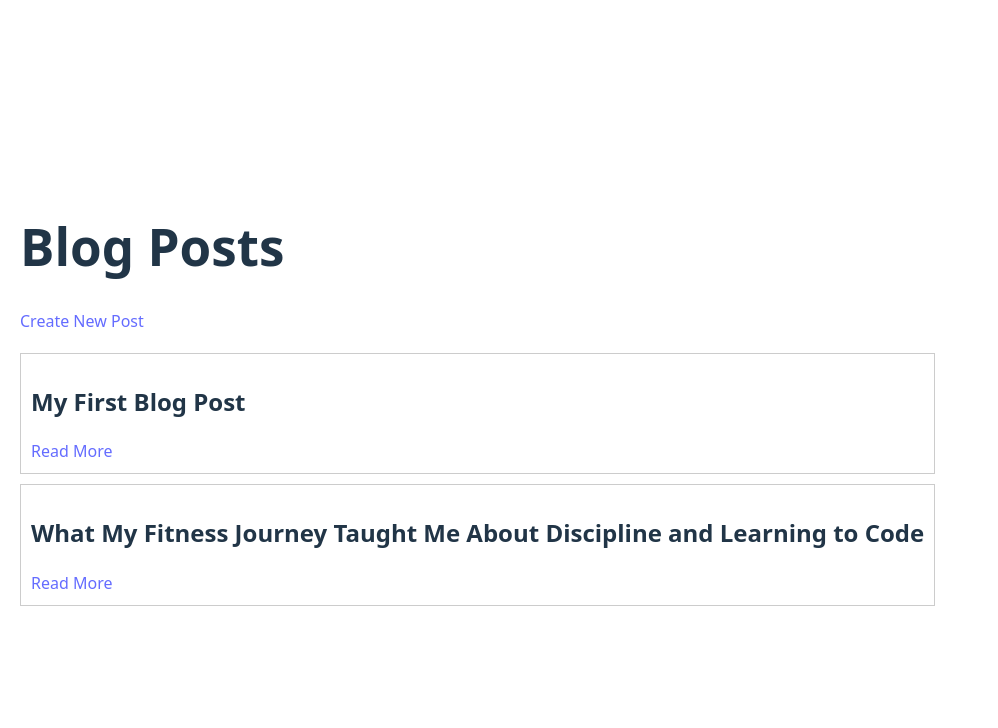
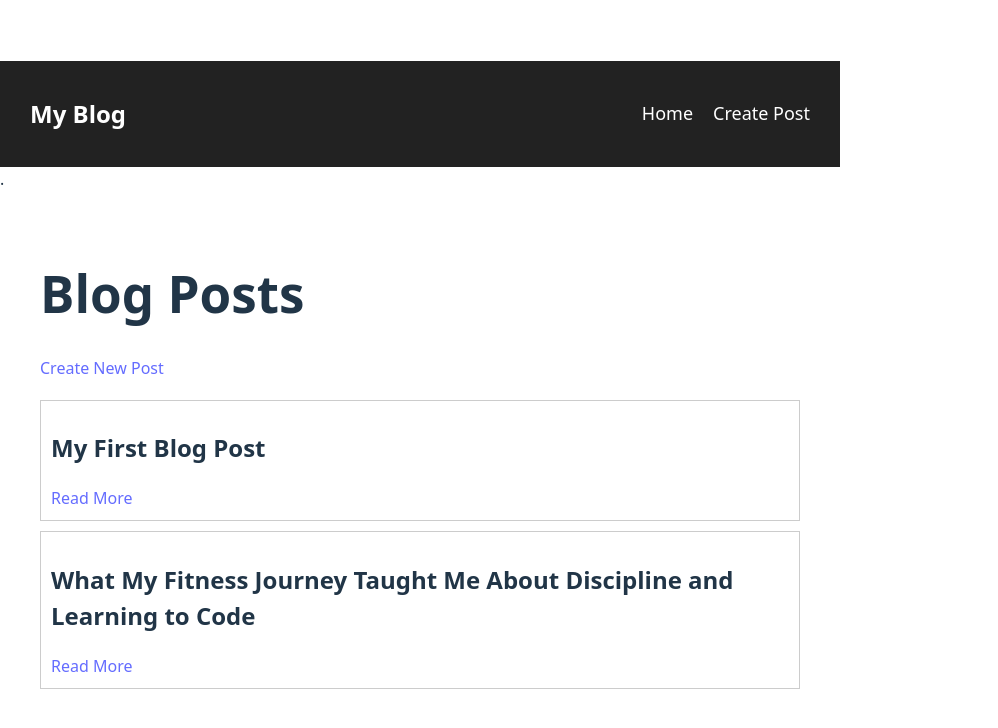
Before and after one commit to veronicahkanja/myBlog_app, a React (Vite) app: page / in a window 1280 px wide. Shown: the top 728 px of the page, without its empty margins (0-998 px from the left). Built offline with nearby package versions, Linux system fonts and the light colour scheme; data requests are answered from the project's data file.

Commit message:
Added a container wrapper

```diff
--- a/src/App.jsx
+++ b/src/App.jsx
@@ -3,16 +3,21 @@ import Home from "./pages/Home";
 import PostPage from "./pages/PostPage";
 import NewPost from "./pages/NewPost";
 import EditPost from "./pages/EditPost";
+import Header from "./components/Header";
 
 function App() {
   return(
     <Router>
+      <Header />  {/* Display header on all pages */}.
+
+      <div style={{ maxWidth: "800px", margin: "0 auto", padding: "20px" }}>
       <Routes>
         <Route path="/" element={<Home />} />
         <Route path="/posts/:id" element={<PostPage />} />
         <Route path="/new" element={<NewPost />} />
         <Route path="/edit/:id" element={<EditPost />} />
       </Routes>
+      </div>
     </Router>
   );
 }
--- a/src/components/Header.jsx
+++ b/src/components/Header.jsx
@@ -10,10 +10,26 @@ function Header() {
     justifyContent: "space-between",
     alignItems: "center",
   };
+  const navStyle = {
+    display: "flex",
+    gap: "20px",
+  };
+
+  const linkStyle = {
+    color: "white",
+    textDecoration: "none",
+    fontSize: "18px",
+  };
+
   return (
-    <div>
+    <header style={headerStyle}>
+      <h2>My Blog</h2>
 
-    </div>
+      <nav style={navStyle}>
+        <Link to="/" style={linkStyle}>Home</Link>
+        <Link to="/new" style={linkStyle}>Create Post</Link>
+      </nav>
+    </header>
   )
 }
 
```
